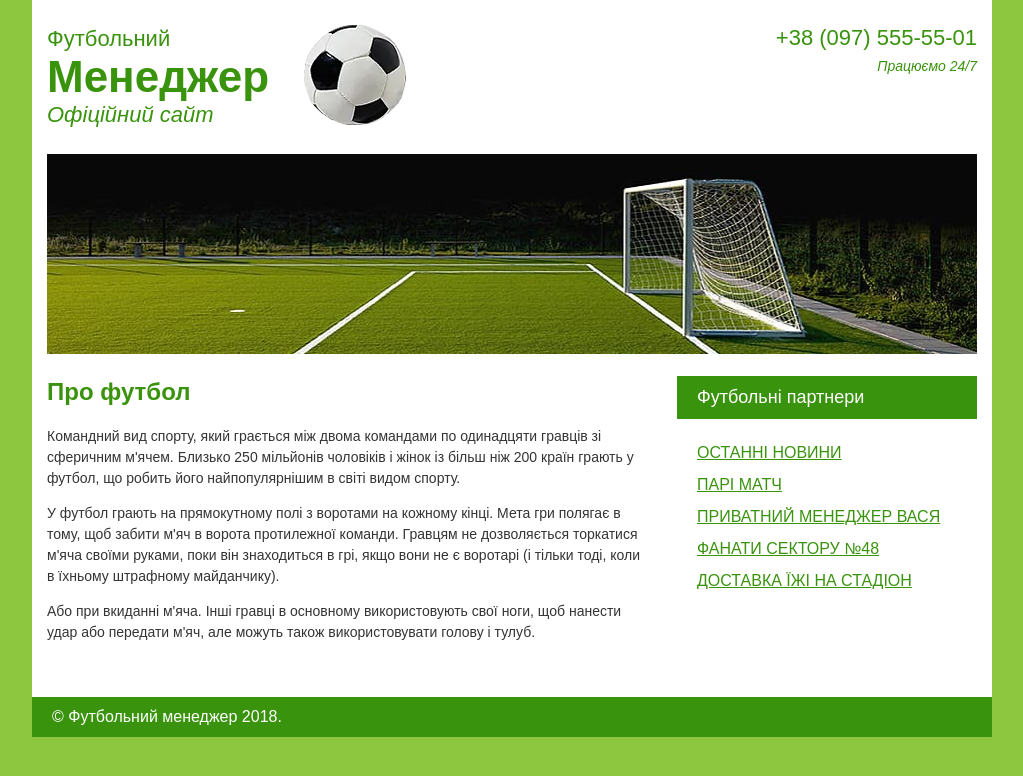
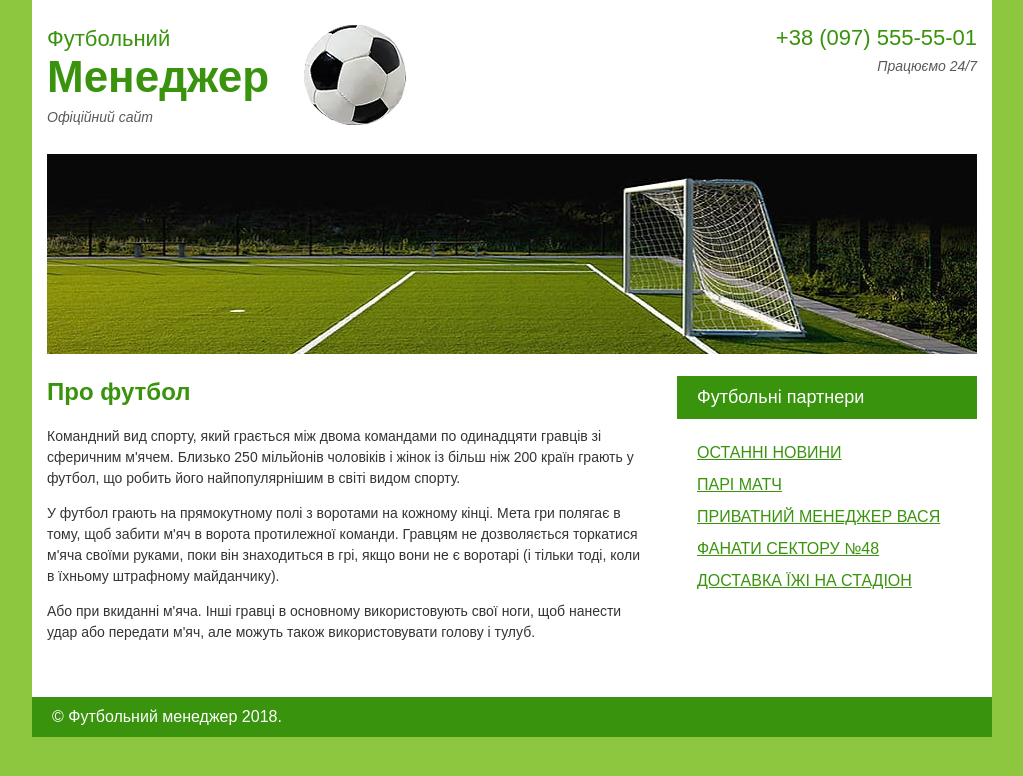
Before and after one commit to GrebeniukOleksandr/football, a plain HTML site: page index.html in a window 1280 px wide. Shown: the whole page, without its empty margins (128-1151 px from the left). Drawn offline with Linux system fonts and the light colour scheme.

Commit message:
header i fixed

```diff
--- a/style.css
+++ b/style.css
@@ -4,6 +4,7 @@
     background-color: #8dc63f;
     cursor: url(img/cursor.cur), auto;
 }
+
 .wrapper {
     margin: auto;
     padding: 0 15px;
@@ -24,7 +25,10 @@
     font-size: 22px;
 }
 
-
+.header i {
+    font-size: 14px;
+    color: #5a5a5a;
+}
 
 .header b {
     font-size: 44px;
@@ -72,10 +76,12 @@
     gap: 30px;
     padding-bottom: 40px;
 }
+
 .main__info i {
     color: #5a5a5a;
     font-size: 14px;
 }
+
 .main__info p {
     color: #343434;
     font-size: 14px;
```
